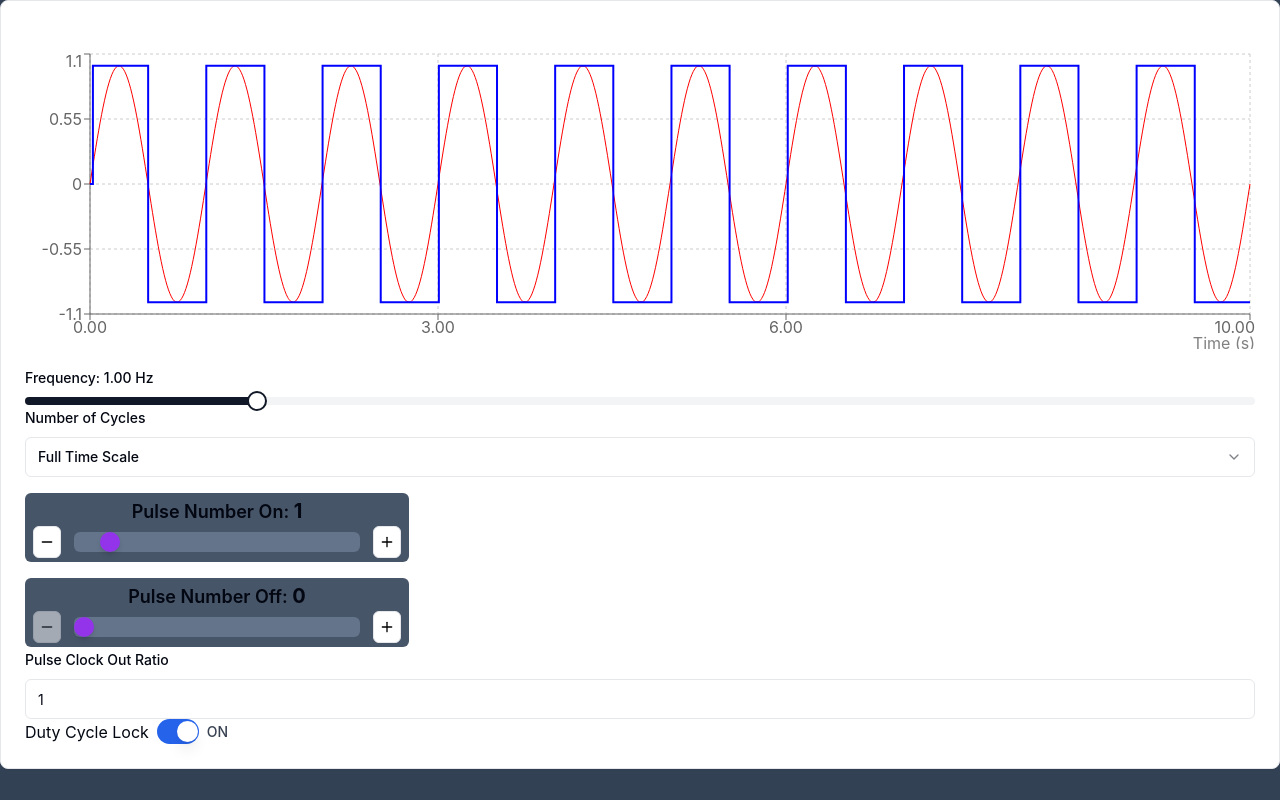
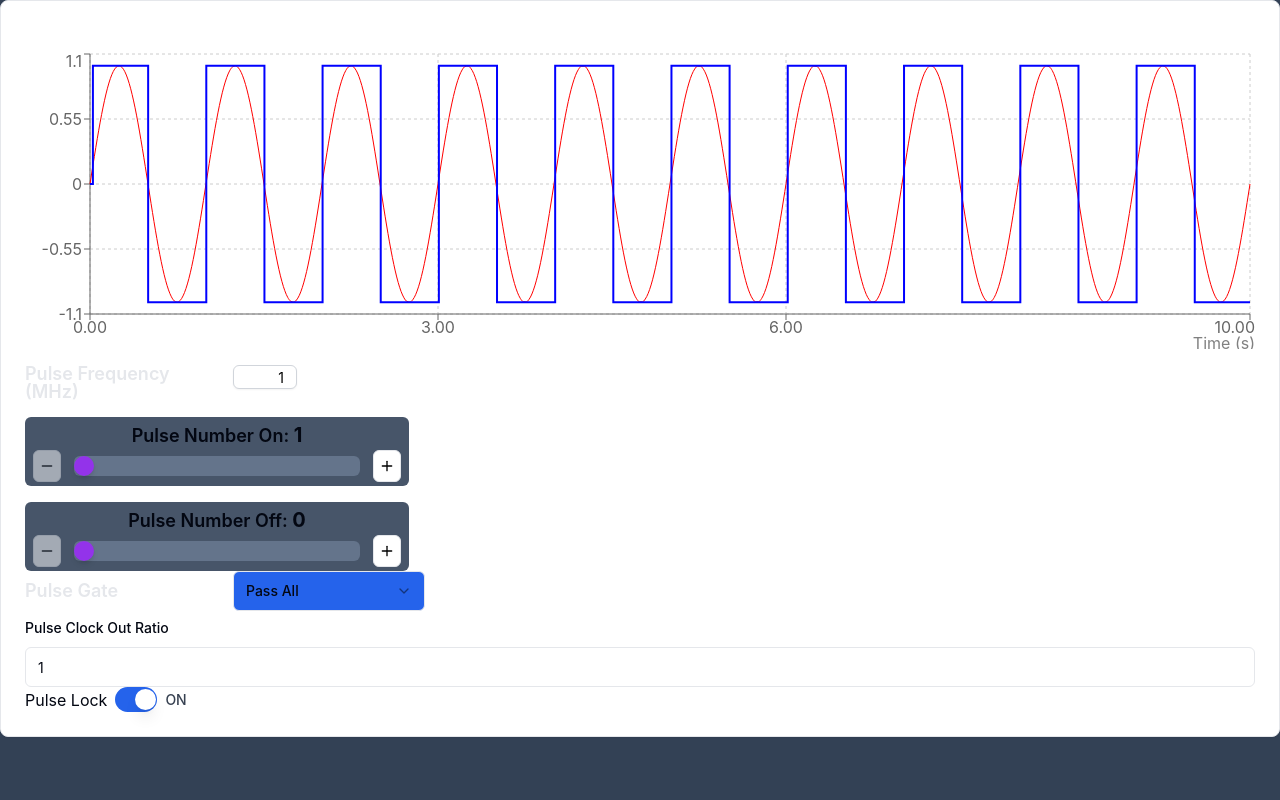
Before and after one commit to Willlasbury/labview, a React (Vite) app: page / in a window 1280 px wide. Built offline with nearby package versions, Linux system fonts and the light colour scheme.

Commit message:
i guess it is still working

```diff
--- a/src/App.tsx
+++ b/src/App.tsx
@@ -5,7 +5,7 @@ import { usePulseFreq } from './hooks/usePulseFreq';
 import  CommandWindow  from './pages/CommandWindow';
 import { SessionLog } from './pages/SessionLog';
 import { SideNavigationComponent } from './components/genericComp/Navigation';
-import { fakeData } from './utils/fakeData';
+import { constantData } from './utils/constantData';
 import WaveformWithClock from './components/WaveFormGraph';
 
 function App() {
@@ -28,7 +28,7 @@ function App() {
   const [pulseLock, setPulseLock] = useState<boolean>(true);
   const [pulseNumOn, setPulseNumOn] = useState<number>(1)
   const [pulseNumOff, setPulseNumOff] = useState<number>(0);
-  // const [pulseGate, setPulseGate] = useState<string>(fakeData.pulseGate.array[0]);
+  const [pulseGate, setPulseGate] = useState<string>(constantData.pulseGate.array[0]);
   // const [pulseNumOn, setPulseNumOn] = useState<number>(1);
   // const [pulseNumOff, setPulseNumOff] = useState<number>(1);
   // const [outPutEnabled, setOutPutEnabled] = useState<boolean>(false);
@@ -55,7 +55,8 @@ function App() {
         setPulseNumOn={setPulseNumOn}
         pulseNumOff={pulseNumOff}
         setPulseNumOff={setPulseNumOff}
-
+        pulseGate={pulseGate}
+        setPulseGate={setPulseGate}
 
         // period={period}
         // setPeriod={setPeriod}
--- a/src/components/WaveFormGraph.tsx
+++ b/src/components/WaveFormGraph.tsx
@@ -10,6 +10,9 @@ import { Input } from "@/components/ui/input"
 import { OnOffButton } from "./genericComp/OnOffToggle"
 
 import Counter from "./genericComp/Counter"
+import DropdownList  from "./genericComp/DropDownList"
+import LabelInput from "./genericComp/LabelInput"
+import { constantData } from "@/utils/constantData"
 
 interface WaveformWithClockProps {
   pulseFreq: number
@@ -22,6 +25,8 @@ interface WaveformWithClockProps {
   setPulseNumOn: (num: number) => void
   pulseNumOff: number
   setPulseNumOff: (num: number) => void
+  pulseGate: string
+  setPulseGate: (str: string) => void
 
   // period: number
   // setPeriod: (period: number) => void
@@ -42,6 +47,8 @@ export default function WaveformWithClock({
   setPulseNumOn,
   pulseNumOff,
   setPulseNumOff,
+  pulseGate,
+  setPulseGate,
   // period,
   // setPeriod,
 
@@ -154,7 +161,9 @@ export default function WaveformWithClock({
           </TabsList>
           <TabsContent value="sine" className="space-y-4"> */}
         <div className="space-y-2">
-          <Label htmlFor="sine-frequency-slider">Frequency: {pulseFreq.toFixed(2)} Hz</Label>
+        <LabelInput title={"Pulse Frequency"} description="hello" unit="MHz" value={pulseFreq} setValue={setPulseFreq} />
+
+          {/* <Label htmlFor="sine-frequency-slider">Frequency: {pulseFreq.toFixed(2)} Hz</Label>
           <Slider
             id="sine-frequency-slider"
             min={0.1}
@@ -162,9 +171,9 @@ export default function WaveformWithClock({
             step={0.1}
             value={[pulseFreq]}
             onValueChange={(value) => setPulseFreq(value[0])}
-          />
+          /> */}
         </div>
-        <div className="space-y-2">
+        {/* <div className="space-y-2">
           <Label htmlFor="sine-cycles-select">Number of Cycles</Label>
           <Select
             value={sineCycles.toString()}
@@ -181,9 +190,11 @@ export default function WaveformWithClock({
               <SelectItem value="10">10 Cycles</SelectItem>
             </SelectContent>
           </Select>
-        </div>
-        <Counter title={"Pulse Number On"} value={pulseNumOn} setValue={setPulseNumOn} />
+        </div> */}
+        <Counter title={"Pulse Number On"} value={pulseNumOn} setValue={setPulseNumOn} min={1}/>
         <Counter title={"Pulse Number Off"} value={pulseNumOff} setValue={setPulseNumOff} />
+        <DropdownList title={"Pulse Gate"} description={'some text'} valueOptions={constantData.pulseGate.array} value={pulseGate} setValue={setPulseGate} />
+
         {/* <div className="space-y-2">
           <Label htmlFor="sine-break-pattern-on">Break Pattern (On Cycles)</Label>
           <Input
--- a/src/components/genericComp/DropDownList.tsx
+++ b/src/components/genericComp/DropDownList.tsx
@@ -19,7 +19,7 @@ type DropDownListProps = {
   setValue: (value: any) => void;
 }
 
-export function DropdownList({ title, description, unit, valueOptions, setValue }: DropDownListProps) {
+export default function DropdownList({ title, description, unit, valueOptions, setValue }: DropDownListProps) {
   const handleChange = (val: string) => {
     if (Number(val)) {
       return setValue(Number(val))
--- a/src/components/genericComp/OnOffToggle.tsx
+++ b/src/components/genericComp/OnOffToggle.tsx
@@ -1,6 +1,3 @@
-"use client"
-
-import {useState, useEffect} from "react"
 import {Root, Thumb} from "@radix-ui/react-switch"
 
 type OnOffButtonProps = {
@@ -9,32 +6,18 @@ type OnOffButtonProps = {
   setValue: (bool: boolean) => void
 }
 
-export function  OnOffButton({title, value, setValue}: OnOffButtonProps) {
+export function OnOffButton({title, value, setValue}: OnOffButtonProps) {
 
-  const [fade, setFade] = useState(false);
-  const [displayText, setDisplayText] = useState(title[0]);
-
-  useEffect(() => {
-    setDisplayText(displayText==title[0] ? title[1]: title[0])
-    setFade(true);
-
-    const timer = setTimeout(() => {
-      setFade(false);
-    }, 500);
-
-    return () => clearTimeout(timer);
-  }, [value]);
-
-  const handleSwitchChange = (e: boolean) => {
-    setValue(e)
+  const handleSwitchChange = (checked: boolean) => {
+    setValue(checked)
   }
 
   return (
     <div className="flex items-center space-x-2">
-      <h4 className={`transition-opacity duration-500 ease-in-out ${fade ? "opacity-0 scale-95" : "opacity-100 scale-100"}`}>{displayText}</h4>
+      <h4>{value ? title[0]:title[1]}</h4>
       <Root
         checked={value}
-        onCheckedChange={(e) => handleSwitchChange(e)}
+        onCheckedChange={handleSwitchChange}
         className={`w-[42px] h-[25px] ${value ? "bg-blue-600" : "bg-grey-400"} rounded-full relative focus:outline-none focus:ring-2 focus:ring-blue-400 focus:ring-opacity-75 transition-colors duration-200 ease-in-out
         `}
       >
--- a/src/components/genericComp/ScollAreaList.tsx
+++ b/src/components/genericComp/ScollAreaList.tsx
@@ -1,6 +1,6 @@
 import { ScrollArea } from "@/components/subComp/scroll-area"
 import { Separator } from "@/components/subComp/separator"
-import type { subObjData  } from "@/utils/fakeData"
+import type { subObjData  } from "@/utils/constantData"
 
 type ScrollAreaProps = {
   title: string,
--- a/src/index.css
+++ b/src/index.css
@@ -97,3 +97,11 @@ button:focus-visible {
 
   }
 }
+
+@layer base {
+  input[type="number"]::-webkit-inner-spin-button,
+  input[type="number"]::-webkit-outer-spin-button {
+    -webkit-appearance: none;
+    margin: 0;
+  }
+}
--- a/src/pages/CommandWindow.tsx
+++ b/src/pages/CommandWindow.tsx
@@ -1,7 +1,7 @@
 import { useState } from "react";
 import LabelInput from "@/components/genericComp/LabelInput"
 import { DropdownList } from "@/components/genericComp/DropDownList";
-import { fakeData } from "@/utils/fakeData";
+import { fakeData } from "@/utils/constantData";
 import { OnOffButton } from "@/components/genericComp/OnOffToggle";
 import { ScrollAreaList } from "@/components/genericComp/ScollAreaList";
 import Counter from "@/components/genericComp/Counter";
--- a/src/pages/SessionLog.tsx
+++ b/src/pages/SessionLog.tsx
@@ -1,7 +1,7 @@
 import { useState } from "react";
 import LabelInput from "@/components/genericComp/LabelInput"
 import { DropdownList } from "@/components/genericComp/DropDownList";
-import { fakeData } from "@/utils/fakeData";
+import { fakeData } from "@/utils/constantData";
 import { OnOffButton } from "@/components/genericComp/OnOffToggle";
 import { ScrollAreaList } from "@/components/genericComp/ScollAreaList";
 import Counter from "@/components/genericComp/Counter";
--- a/src/utils/fakeData.ts
+++ b/src/utils/constantData.ts
@@ -13,7 +13,7 @@ export type fakeDataObj = {
     period: subObjData
 }
 
-export const fakeData: fakeDataObj = {
+export const constantData: fakeDataObj = {
      pulseWidth : { array : Array.from({length: 15}).map((_,i)=>`${i + 1}`), unit: '-9' },
      lowResPulseWidth : { array : Array.from({length: 15}).map((_,i)=>`${(i + 1)*Math.random()}`), unit: '-9' },
      lowResPulseDC : { array : Array.from({length: 15}).map((_,i)=>`${(i + 1)*Math.random()}`), unit: '-9' },
```
